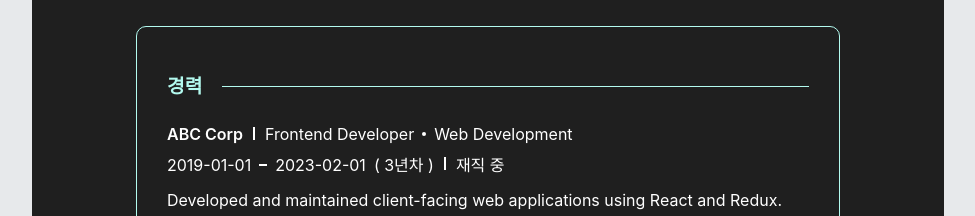
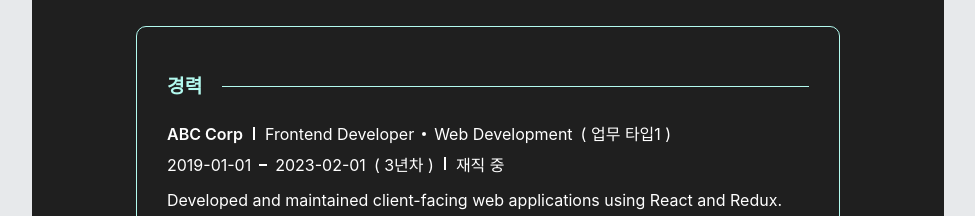
Before and after one commit to hotggang/resume-template, a website built with Vite: page src/theme/universe/index.html in a window 1280 px wide. Shown: the part 860-1076 px from the top of the page, without its empty margins (152-1127 px from the left). Built offline with nearby package versions, Linux system fonts and the light colour scheme; a web font is replaced by a local one.

Commit message:
workType 추가

```diff
--- a/src/theme/universe/index.html
+++ b/src/theme/universe/index.html
@@ -85,6 +85,7 @@
 									<h3 class="role back">{{role}}</h3>
 									<div class="dividerCircle"></div>
 									<h3 class="department back">{{departmentName}}</h3>
+									<h3 class="workType back">&#40; {{workType}} &#41;</h3>
 								</div>
 							</div>
 							<div class="universe__content-category-WorkExperiencePeriod categoryPeriod">
```
